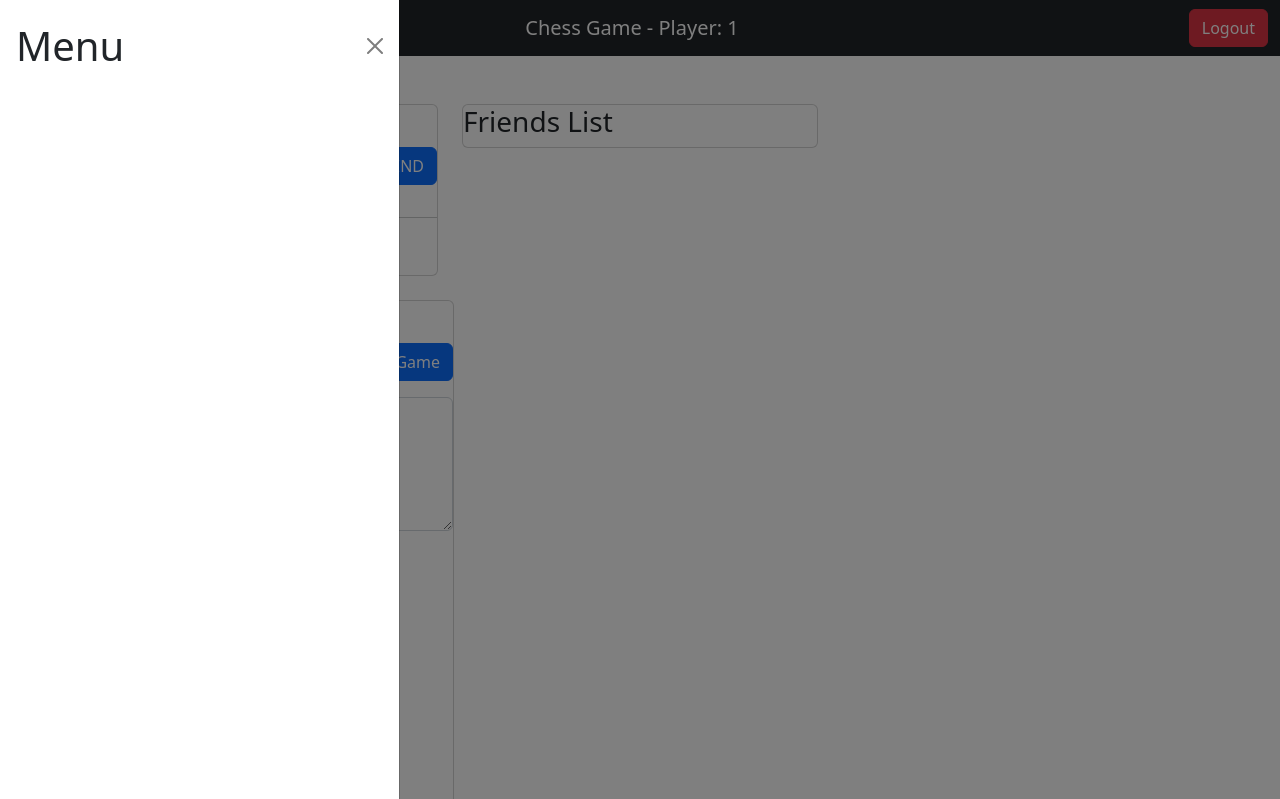
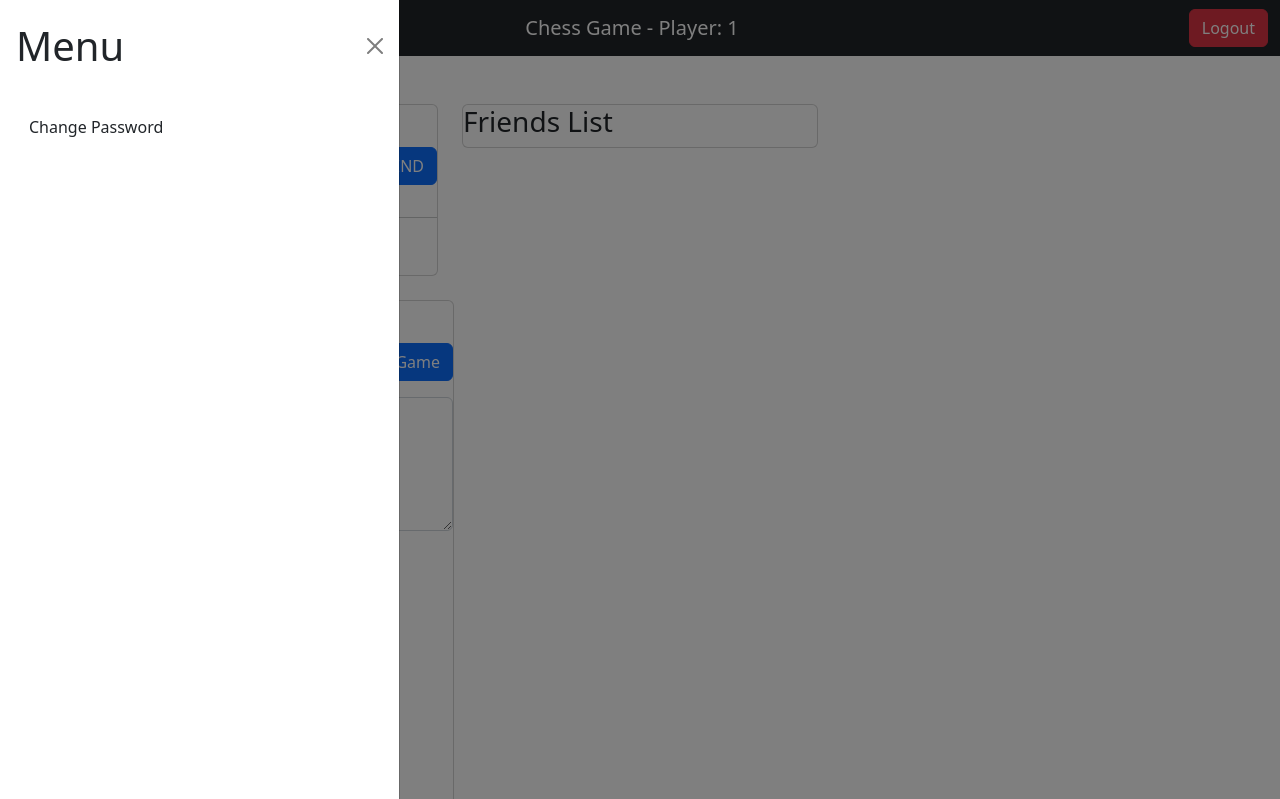
Before and after one commit to Ed-Bryce/COMP208, a PHP site: page /social.php?friend=1 in a window 1280 px wide, after a click on "Menu". Shown: the top 799 px of the page. Run offline with PHP 8.4, Linux system fonts and the light colour scheme; the visitor is signed in with stand-in values (Sample User, id 1); data that the repository does not hold is empty.

Commit message:
Add/Change change password menu link

```diff
--- a/board.php
+++ b/board.php
@@ -50,7 +50,7 @@
         <div class="offcanvas-body">
         <!-- sidebar body -->
 
-            <a type="button" class="btn" href="changePassword.php">Reset Password</a>
+            <a type="button" class="btn" href="changePassword.php">Change Password</a>
 
         </div>
     </div>
--- a/social.php
+++ b/social.php
@@ -230,6 +230,7 @@
     </div>
     <div class="offcanvas-body">
     <!-- sidebar body -->
+        <a type="button" class="btn" href="changePassword.php">Change Password</a>
     </div>
     </div>
 
```
